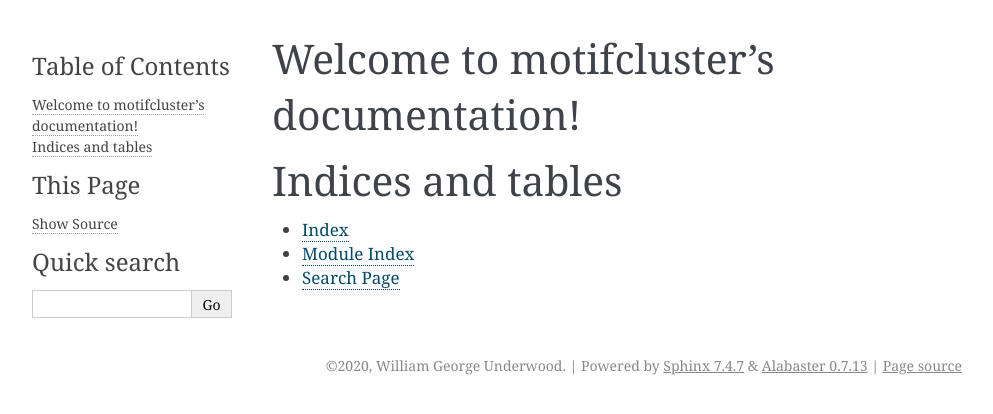
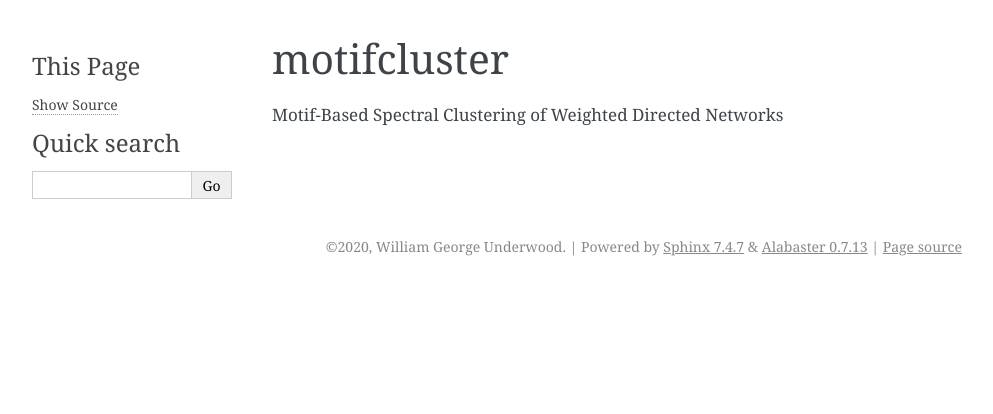
Before and after one commit to WGUNDERWOOD/motifcluster, a Sphinx documentation site: the page built from python/doc/index.rst, in a window 1280 px wide. Shown: the top 414 px of the page, without its empty margins (148-1141 px from the left). Built offline with Sphinx 7.4.7, drawn with Linux system fonts in a browser that asks for light colours.

Commit message:
updated sphinx index

```diff
--- a/python/doc/index.rst
+++ b/python/doc/index.rst
@@ -1,15 +1,8 @@
-Welcome to motifcluster's documentation!
+motifcluster
 ========================================
+
+Motif-Based Spectral Clustering of Weighted Directed Networks
 
 .. toctree::
    :maxdepth: 2
    :caption: Contents:
-
-
-
-Indices and tables
-==================
-
-* :ref:`genindex`
-* :ref:`modindex`
-* :ref:`search`
```
